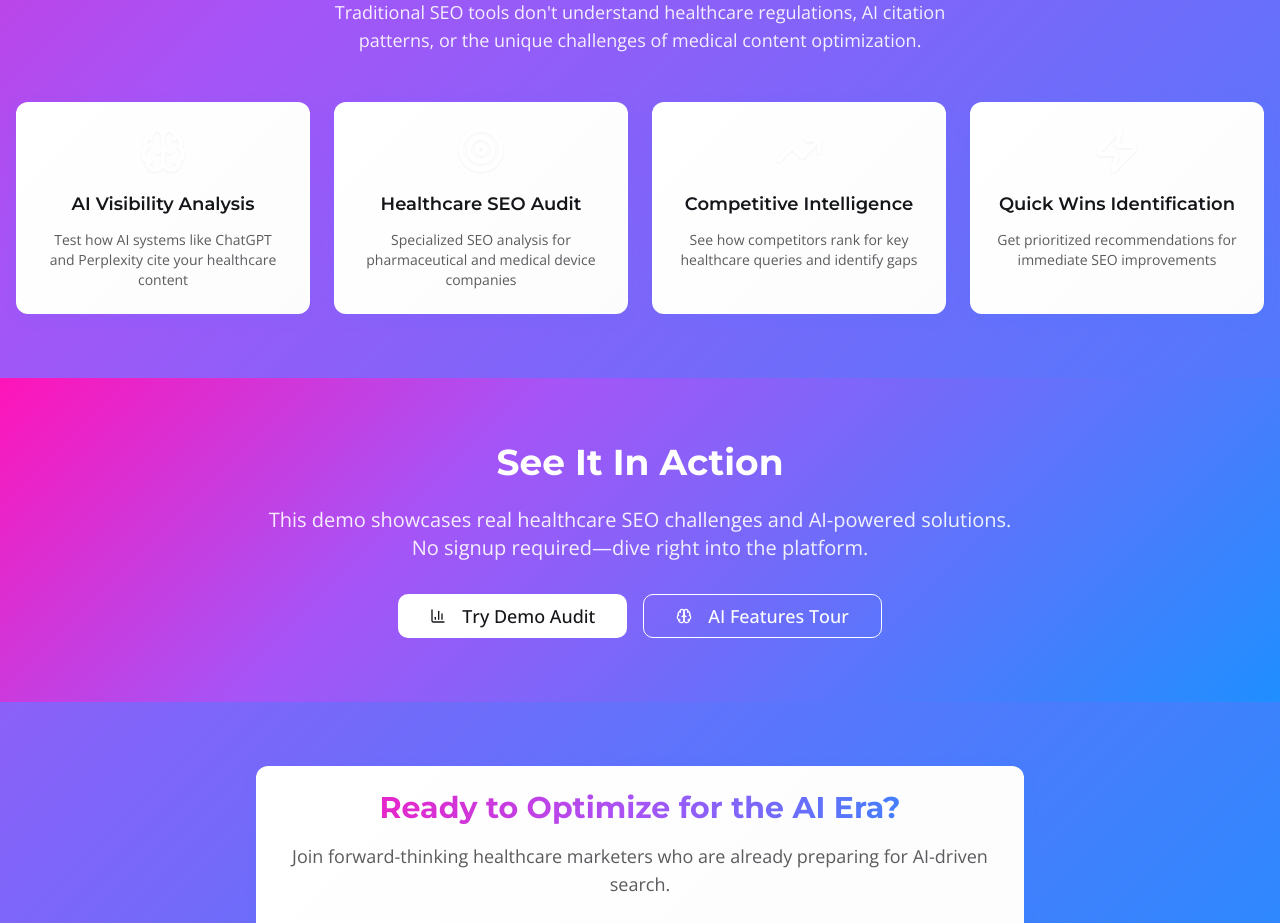
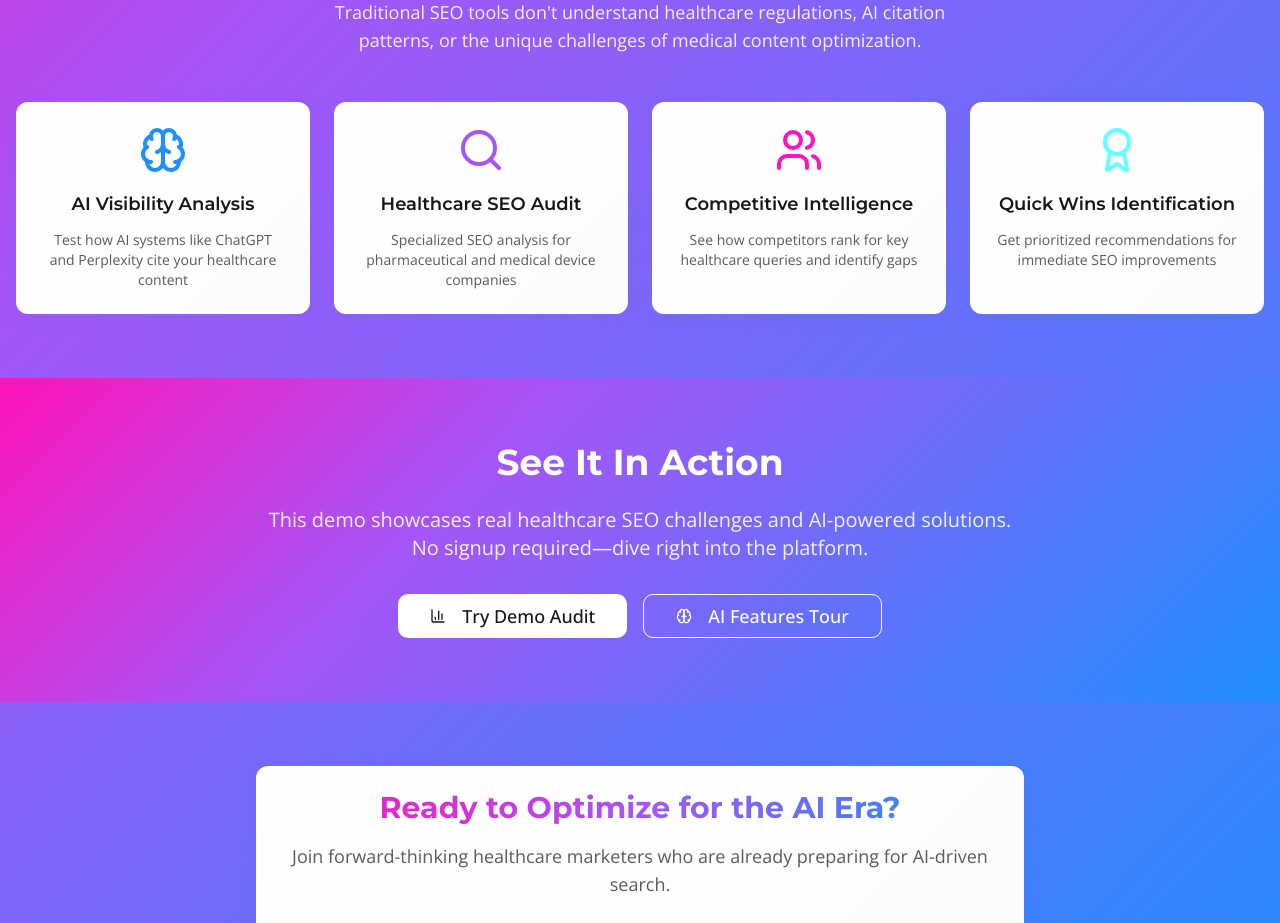
Before and after one commit to aiseomvp-cmd/si-seo-auditor-mvp, a React (Vite) app: page / in a window 1280 px wide. Shown: the part 900-1823 px from the top of the page. Built offline with nearby package versions, Linux system fonts and the light colour scheme.

Commit message:
Add icons to sections
Added icons to the following sections: "AI Visibility Analysis", "Healthcare SEO Audit", "Competitive Intelligence", and "Quick Wins Identification".

```diff
--- a/src/pages/Index.tsx
+++ b/src/pages/Index.tsx
@@ -4,7 +4,7 @@ import { Footer } from "@/components/layout/Footer";
 import { GradientCard } from "@/components/ui/GradientCard";
 import { Button } from "@/components/ui/button";
 import { Badge } from "@/components/ui/badge";
-import { Sparkles, Target, TrendingUp, Zap, BarChart3, Brain } from "lucide-react";
+import { Sparkles, Target, TrendingUp, Zap, BarChart3, Brain, Search, Users, Award } from "lucide-react";
 
 const Index = () => {
   const features = [
@@ -12,25 +12,25 @@ const Index = () => {
       icon: Brain,
       title: "AI Visibility Analysis",
       description: "Test how AI systems like ChatGPT and Perplexity cite your healthcare content",
-      color: "text-white drop-shadow-sm",
+      color: "text-brand-blue drop-shadow-sm",
     },
     {
-      icon: Target,
+      icon: Search,
       title: "Healthcare SEO Audit",
       description: "Specialized SEO analysis for pharmaceutical and medical device companies",
-      color: "text-white drop-shadow-sm",
+      color: "text-brand-purple drop-shadow-sm",
     },
     {
-      icon: TrendingUp,
+      icon: Users,
       title: "Competitive Intelligence",
       description: "See how competitors rank for key healthcare queries and identify gaps",
-      color: "text-white drop-shadow-sm",
+      color: "text-brand-magenta drop-shadow-sm",
     },
     {
-      icon: Zap,
+      icon: Award,
       title: "Quick Wins Identification",
       description: "Get prioritized recommendations for immediate SEO improvements",
-      color: "text-white drop-shadow-sm",
+      color: "text-brand-cyan drop-shadow-sm",
     },
   ];
 
```
